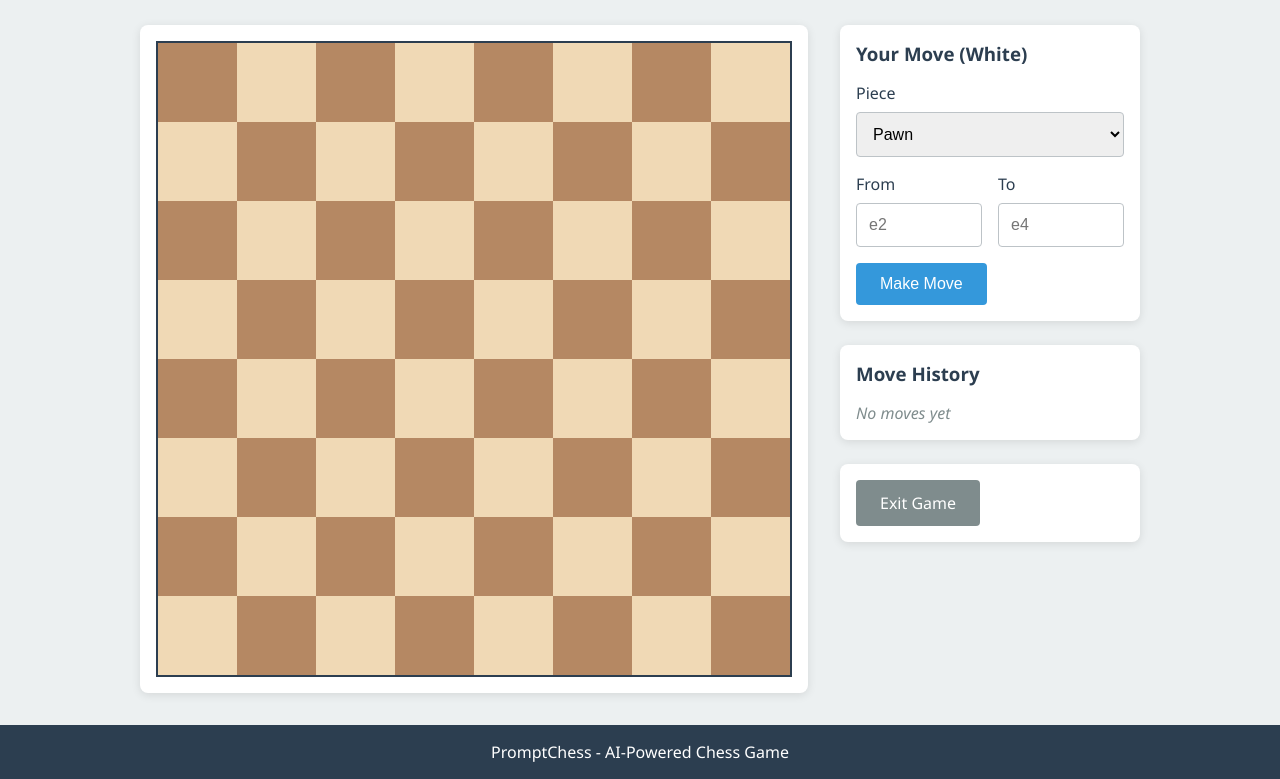
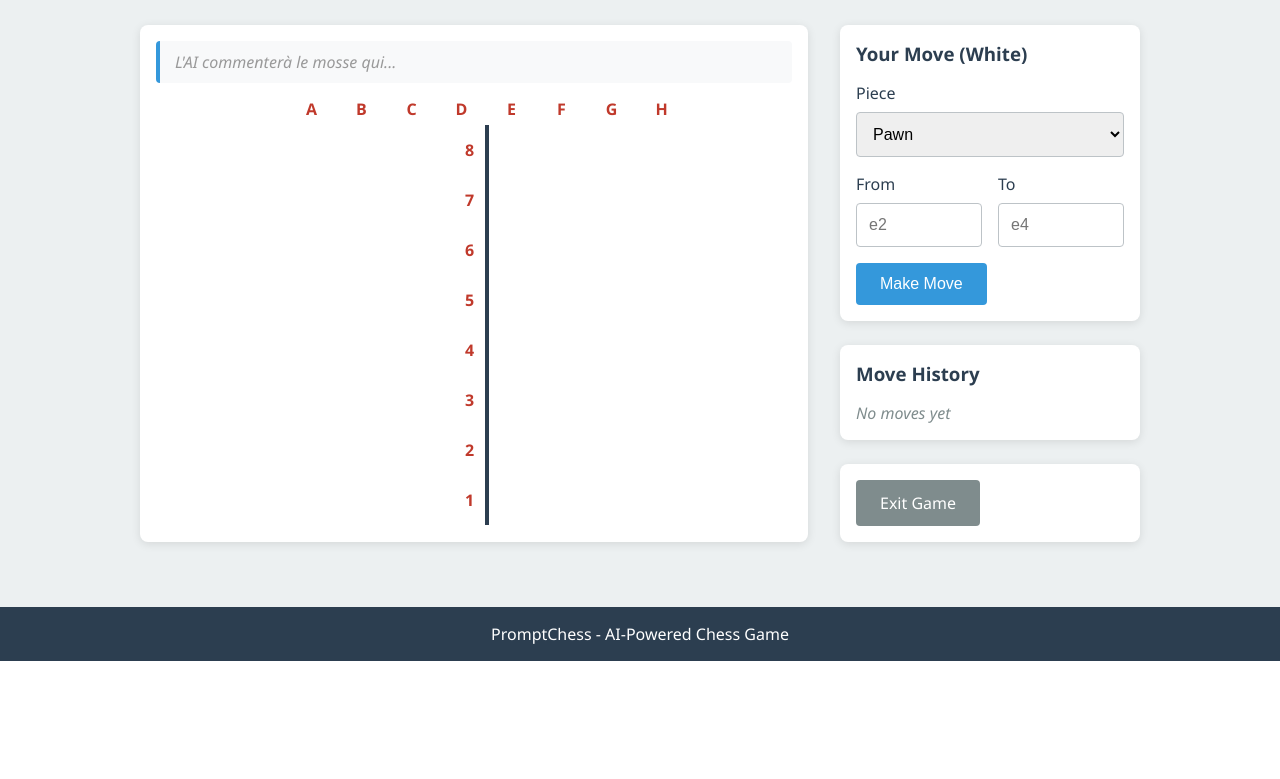
Before and after one commit to cristianosalvati/PromptChess, a Flask app: template webapp/templates/game.html in a window 1280 px wide. Shown: the part 139-918 px from the top of the page. After the commit the page ends 800 px from the top, so only its background shows below. Run offline with Flask 2, Linux system fonts and the light colour scheme; the template is opened without the code that fills it, so the values that code supplies are empty.

Commit message:
Add board coordinate labels and AI commentary to the game interface
Integrate AI comments and opponent messages into the game UI, and add coordinate labels (A-H, 1-8) to the chessboard.

Replit-Commit-Author: Agent
Replit-Commit-Session-Id: eb57a0a0-19c0-4e65-9712-6fcfdd9198ee
Replit-Commit-Checkpoint-Type: full_checkpoint
Replit-Commit-Event-Id: 00e1cd13-798a-4d80-9117-da419f3e199a
Replit-Commit-Screenshot-Url: https://storage.googleapis.com/screenshot-production-us-central1/3f6a1324-02a3-4467-b2f2-799147ec71b7/eb57a0a0-19c0-4e65-9712-6fcfdd9198ee/pnrrEIC
Replit-Helium-Checkpoint-Created: true

```diff
--- a/webapp/app.py
+++ b/webapp/app.py
@@ -231,6 +231,7 @@ Stato scacchiera attuale:
 {json_module.dumps(game_session.board_state, indent=2)}
 
 Proponi la tua mossa per i Neri e aggiorna lo stato della scacchiera.
+Rispondi in JSON con: neri, bianchi, mossa_proposta, commento_giocatore, messaggio_avversario.
 '''
 
     try:
@@ -239,6 +240,8 @@ Proponi la tua mossa per i Neri e aggiorna lo stato della scacchiera.
         try:
             parsed = json_module.loads(ai_response)
             ai_move = parsed.get('mossa_proposta', '')
+            ai_comment = parsed.get('commento_giocatore', '')
+            ai_message = parsed.get('messaggio_avversario', '')
 
             if 'neri' in parsed and 'bianchi' in parsed:
                 game_session.board_state = {
@@ -252,7 +255,8 @@ Proponi la tua mossa per i Neri e aggiorna lo stato della scacchiera.
                     game_session.record_move({
                         'piece': 'p',
                         'from': parts[0],
-                        'to': parts[1] if len(parts) > 1 else parts[0]
+                        'to': parts[1] if len(parts) > 1 else parts[0],
+                        'ai_message': ai_message
                     })
 
             sm.save_session(game_session)
@@ -260,6 +264,8 @@ Proponi la tua mossa per i Neri e aggiorna lo stato della scacchiera.
             return jsonify({
                 'success': True,
                 'ai_move': ai_move,
+                'ai_comment': ai_comment,
+                'ai_message': ai_message,
                 'board_state': game_session.board_state,
                 'current_turn': game_session.current_turn,
                 'move_history': game_session.move_history
--- a/webapp/services/session_manager.py
+++ b/webapp/services/session_manager.py
@@ -102,6 +102,7 @@ class GameSession:
             'piece': move.get('piece'),
             'from': move.get('from'),
             'to': move.get('to'),
+            'ai_message': move.get('ai_message', ''),
             'timestamp': datetime.utcnow().isoformat()
         })
 
--- a/webapp/templates/game.html
+++ b/webapp/templates/game.html
@@ -3,6 +3,88 @@
 {% block title %}Game - PromptChess{% endblock %}
 
 {% block content %}
+<style>
+    .ai-comment {
+        background: #f8f9fa;
+        border-left: 4px solid #3498db;
+        padding: 10px 15px;
+        margin-bottom: 15px;
+        border-radius: 4px;
+        font-style: italic;
+        color: #555;
+        min-height: 20px;
+    }
+    .ai-comment:empty::before {
+        content: "L'AI commenterà le mosse qui...";
+        color: #999;
+    }
+    .board-wrapper {
+        display: flex;
+        flex-direction: column;
+        align-items: center;
+    }
+    .files-row {
+        display: flex;
+        justify-content: center;
+        margin-bottom: 5px;
+        margin-left: 25px;
+    }
+    .file-label {
+        width: 50px;
+        text-align: center;
+        font-weight: bold;
+        color: #c0392b;
+        font-size: 16px;
+    }
+    .board-with-ranks {
+        display: flex;
+    }
+    .ranks-column {
+        display: flex;
+        flex-direction: column;
+        justify-content: space-around;
+        margin-right: 5px;
+    }
+    .rank-label {
+        height: 50px;
+        display: flex;
+        align-items: center;
+        justify-content: center;
+        font-weight: bold;
+        color: #c0392b;
+        font-size: 16px;
+        width: 20px;
+    }
+    .move-entry {
+        padding: 8px;
+        border-bottom: 1px solid #eee;
+    }
+    .move-entry.white-move {
+        background: #fff;
+    }
+    .move-entry.black-move {
+        background: #f5f5f5;
+    }
+    .move-player {
+        font-size: 11px;
+        font-weight: bold;
+        margin-left: 10px;
+    }
+    .move-player.white {
+        color: #27ae60;
+    }
+    .move-player.black {
+        color: #e74c3c;
+    }
+    .ai-message {
+        display: block;
+        font-size: 11px;
+        color: #e74c3c;
+        margin-top: 4px;
+        font-style: italic;
+    }
+</style>
+
 <div class="game-container">
     <div class="game-header">
         <h1>Chess Game</h1>
@@ -11,8 +93,32 @@
 
     <div class="game-layout">
         <div class="board-section">
-            <div class="chess-board" id="chessBoard">
-                <!-- Board will be rendered here -->
+            <div class="ai-comment" id="aiComment"></div>
+
+            <div class="board-wrapper">
+                <div class="files-row">
+                    <div class="file-label">A</div>
+                    <div class="file-label">B</div>
+                    <div class="file-label">C</div>
+                    <div class="file-label">D</div>
+                    <div class="file-label">E</div>
+                    <div class="file-label">F</div>
+                    <div class="file-label">G</div>
+                    <div class="file-label">H</div>
+                </div>
+                <div class="board-with-ranks">
+                    <div class="ranks-column">
+                        <div class="rank-label">8</div>
+                        <div class="rank-label">7</div>
+                        <div class="rank-label">6</div>
+                        <div class="rank-label">5</div>
+                        <div class="rank-label">4</div>
+                        <div class="rank-label">3</div>
+                        <div class="rank-label">2</div>
+                        <div class="rank-label">1</div>
+                    </div>
+                    <div class="chess-board" id="chessBoard"></div>
+                </div>
             </div>
         </div>
 
@@ -49,9 +155,13 @@
                 <h3>Move History</h3>
                 <div class="history-list" id="historyList">
                     {% for move in move_history %}
-                    <div class="move-entry">
+                    <div class="move-entry {{ 'white-move' if move.player == 'white' else 'black-move' }}">
                         <span class="move-num">{{ move.move_number }}.</span>
                         <span class="move-notation">{{ move.piece }} {{ move.from }}-{{ move.to }}</span>
+                        <span class="move-player {{ move.player }}">{{ '(WHITE)' if move.player == 'white' else '(BLACK)' }}</span>
+                        {% if move.ai_message %}
+                        <span class="ai-message">Messaggio avversario: "{{ move.ai_message }}"</span>
+                        {% endif %}
                     </div>
                     {% else %}
                     <p class="no-moves">No moves yet</p>
@@ -70,6 +180,8 @@
     const sessionId = "{{ session_id }}";
     let boardState = {{ board_state|tojson|safe }};
     let currentTurn = "{{ current_turn }}";
+    let lastAiComment = "";
+    let lastAiMessage = "";
 
     function renderBoard() {
         const board = document.getElementById('chessBoard');
@@ -125,12 +237,36 @@
         return null;
     }
 
-    function updateHistory(moveHistory) {
+    function updateAiComment(comment) {
+        const commentBox = document.getElementById('aiComment');
+        if (comment) {
+            commentBox.textContent = 'Commento: "' + comment + '"';
+        }
+    }
+
+    function updateHistory(moveHistory, aiMessage) {
         const historyList = document.getElementById('historyList');
         if (moveHistory && moveHistory.length > 0) {
-            historyList.innerHTML = moveHistory.map(m =>
-                `<div class="move-entry"><span class="move-num">${m.move_number}.</span><span class="move-notation">${m.piece} ${m.from}-${m.to}</span></div>`
-            ).join('');
+            historyList.innerHTML = moveHistory.map((m, idx) => {
+                const isBlack = m.player === 'black';
+                const playerClass = isBlack ? 'black-move' : 'white-move';
+                const playerLabel = isBlack ? '(BLACK)' : '(WHITE)';
+                const playerColor = isBlack ? 'black' : 'white';
+
+                let aiMsgHtml = '';
+                if (isBlack && m.ai_message) {
+                    aiMsgHtml = `<span class="ai-message">Messaggio avversario: "${m.ai_message}"</span>`;
+                } else if (isBlack && idx === moveHistory.length - 1 && aiMessage) {
+                    aiMsgHtml = `<span class="ai-message">Messaggio avversario: "${aiMessage}"</span>`;
+                }
+
+                return `<div class="move-entry ${playerClass}">
+                    <span class="move-num">${m.move_number}.</span>
+                    <span class="move-notation">${m.piece} ${m.from}-${m.to}</span>
+                    <span class="move-player ${playerColor}">${playerLabel}</span>
+                    ${aiMsgHtml}
+                </div>`;
+            }).join('');
         }
     }
 
@@ -163,7 +299,12 @@
                 boardState = data.board_state;
                 currentTurn = data.current_turn;
                 renderBoard();
-                updateHistory(data.move_history);
+
+                if (data.ai_comment) {
+                    updateAiComment(data.ai_comment);
+                }
+
+                updateHistory(data.move_history, data.ai_message);
 
                 document.getElementById('from_sq').value = '';
                 document.getElementById('to_sq').value = '';
```
Also changed, not shown: attached_assets/image_1767749680064.png (added).
